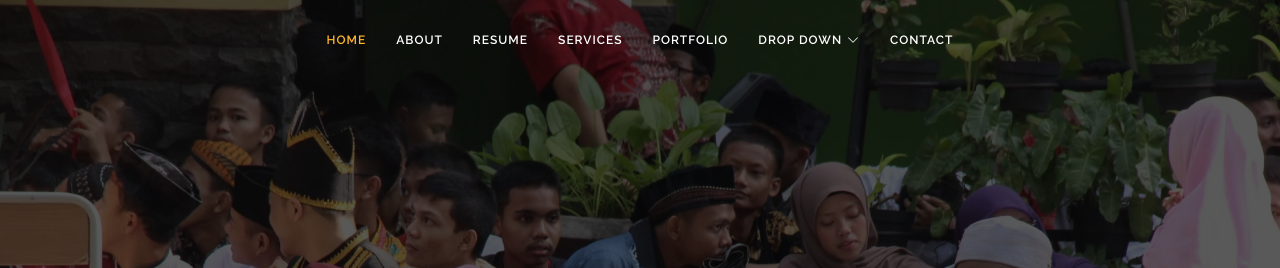
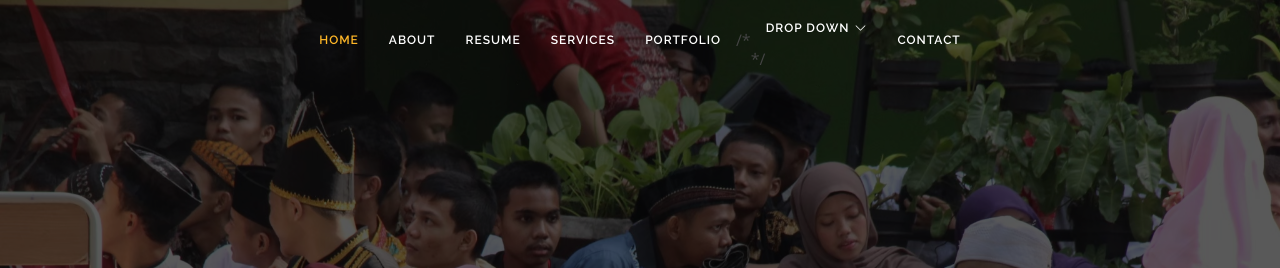
Before and after one commit to Satriandika/satriandika.github.io, a plain HTML site: page index.html in a window 1280 px wide. Shown: the top 268 px of the page. Drawn offline with nearby package versions, Linux system fonts and the light colour scheme.

Commit message:
Update index.html

```diff
--- a/index.html
+++ b/index.html
@@ -46,7 +46,7 @@
         <li><a class="nav-link scrollto" href="#resume">Resume</a></li>
         <li><a class="nav-link scrollto" href="#services">Services</a></li>
         <li><a class="nav-link scrollto " href="#portfolio">Portfolio</a></li>
-        <li class="dropdown"><a href="#"><span>Drop Down</span> <i class="bi bi-chevron-down"></i></a>
+        /* <li class="dropdown"><a href="#"><span>Drop Down</span> <i class="bi bi-chevron-down"></i></a>
           <ul>
             <li><a href="#">Drop Down 1</a></li>
             <li class="dropdown"><a href="#"><span>Deep Drop Down</span> <i class="bi bi-chevron-right"></i></a>
@@ -61,7 +61,7 @@
             <li><a href="#">Drop Down 2</a></li>
             <li><a href="#">Drop Down 3</a></li>
             <li><a href="#">Drop Down 4</a></li>
-          </ul>
+          </ul> */
         </li>
         <li><a class="nav-link scrollto" href="#contact">Contact</a></li>
       </ul>
```
